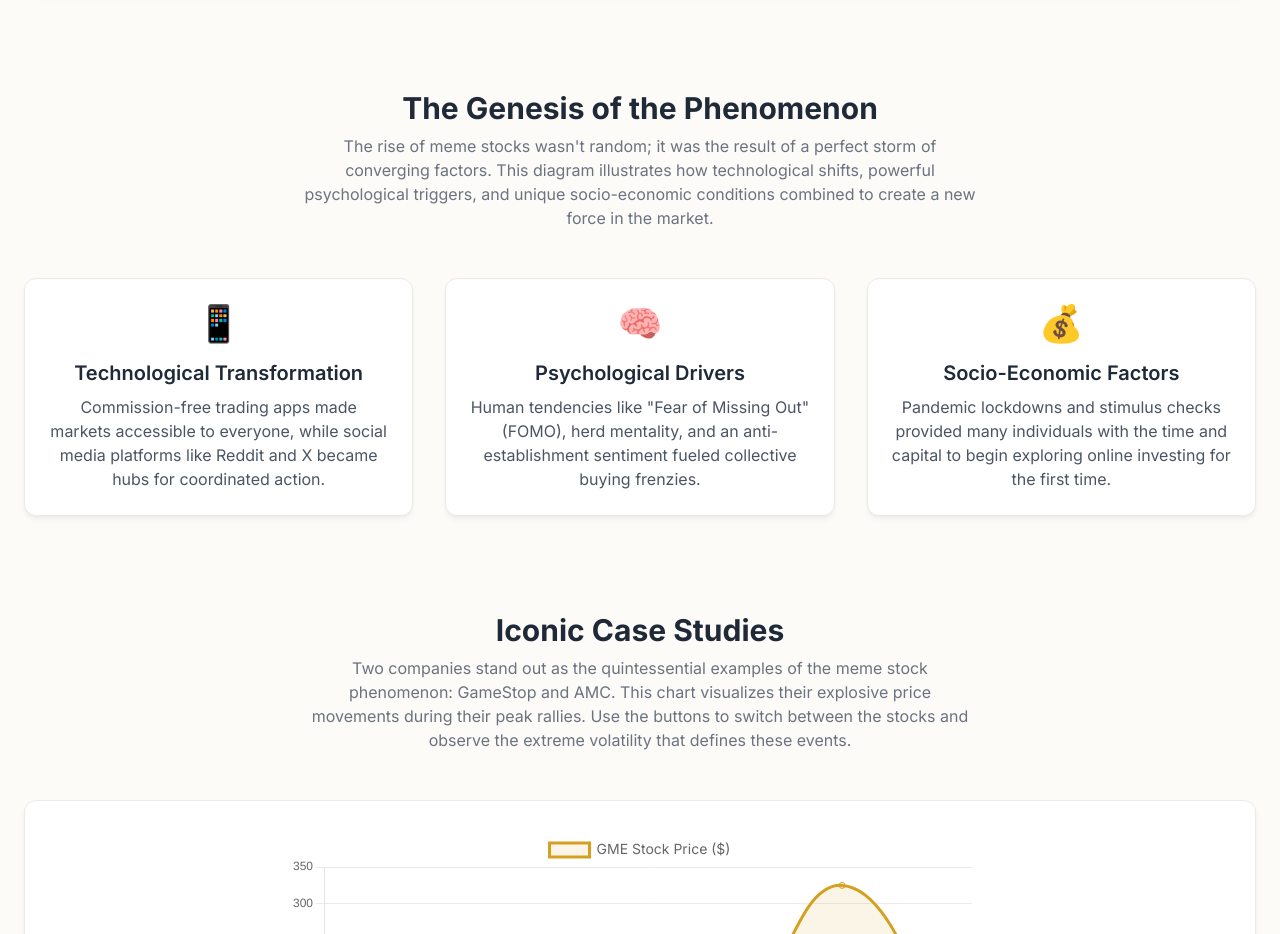
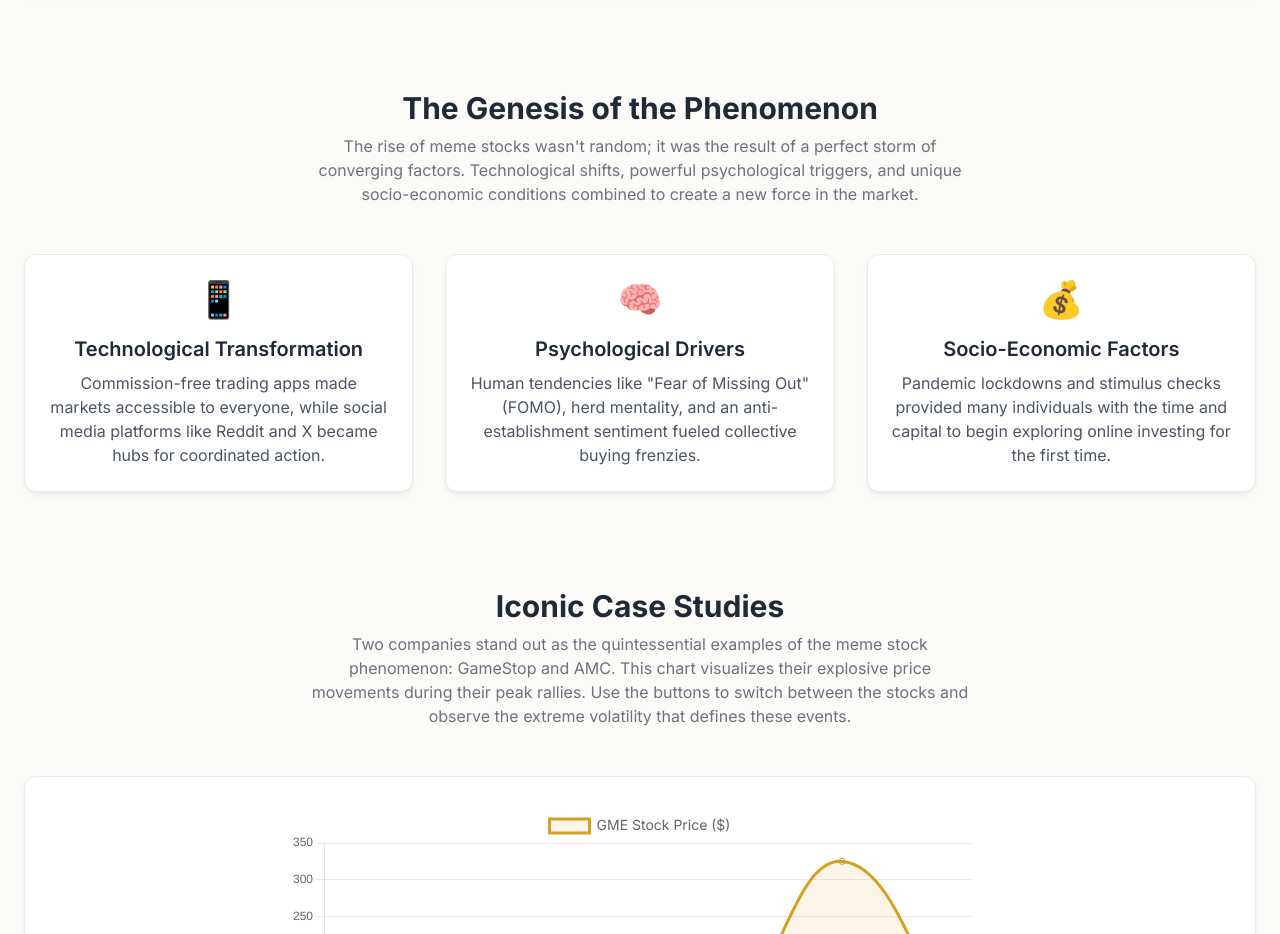
Before and after one commit to yyyprojects/MemeStock3, a plain HTML site: page index.html in a window 1280 px wide. Shown: the part 1000-1934 px from the top of the page. Drawn offline with nearby package versions, Linux system fonts and the light colour scheme.

Commit message:
Update index.html

```diff
--- a/index.html
+++ b/index.html
@@ -119,7 +119,7 @@
 
         <section id="drivers" class="mb-24 scroll-mt-24">
             <h2 class="text-3xl font-bold text-center mb-2 text-gray-800">The Genesis of the Phenomenon</h2>
-            <p class="text-center text-gray-500 max-w-2xl mx-auto mb-12">The rise of meme stocks wasn't random; it was the result of a perfect storm of converging factors. This diagram illustrates how technological shifts, powerful psychological triggers, and unique socio-economic conditions combined to create a new force in the market.</p>
+            <p class="text-center text-gray-500 max-w-2xl mx-auto mb-12">The rise of meme stocks wasn't random; it was the result of a perfect storm of converging factors. Technological shifts, powerful psychological triggers, and unique socio-economic conditions combined to create a new force in the market.</p>
             <div class="grid grid-cols-1 md:grid-cols-3 gap-8 text-center">
                 <div class="content-card p-6">
                     <div class="text-4xl mb-4">📱</div>
```
